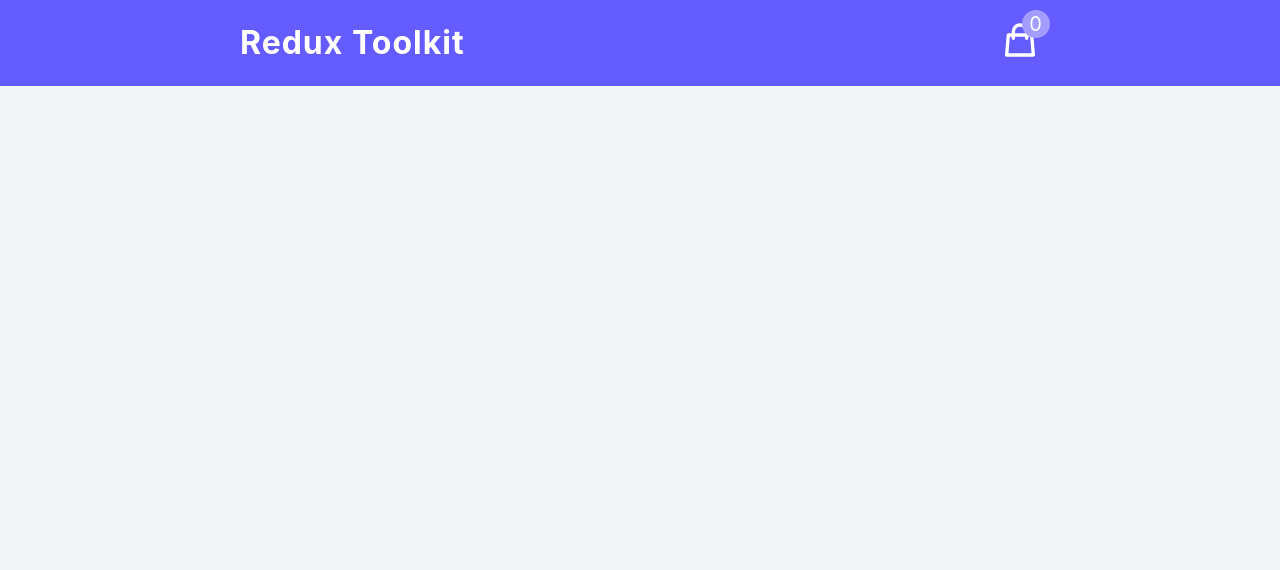
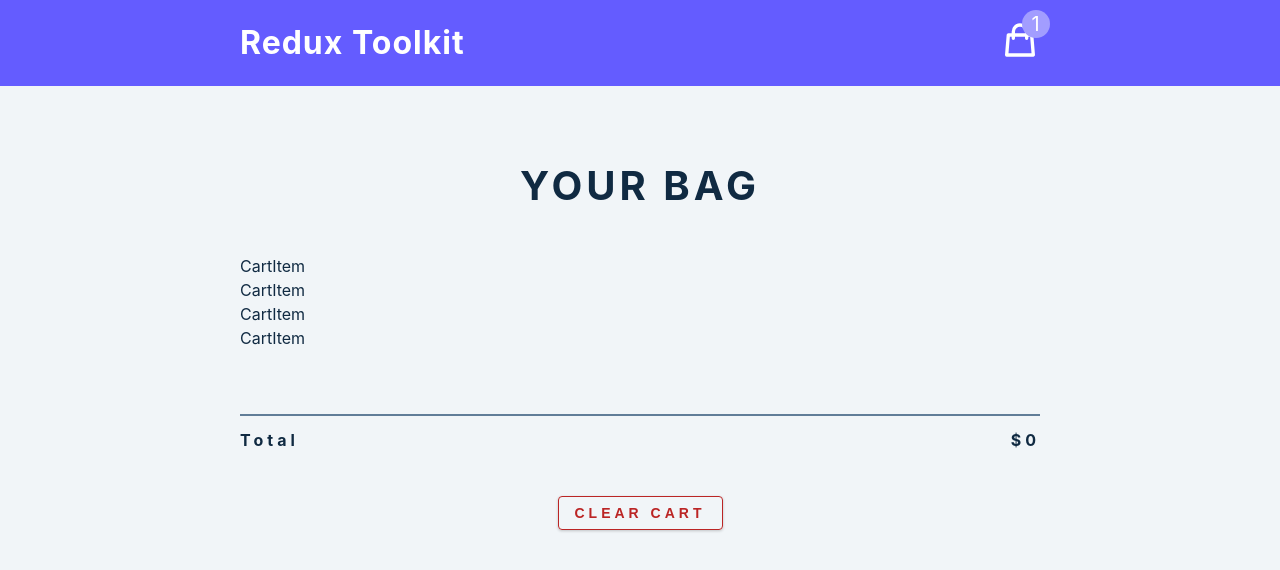
Before and after one commit to jakhecs/redux-toolkit-tutorial-john-smilga, a React (Create React App) app: page / in a window 1280 px wide. Shown: the top 570 px of the page. Built offline with nearby package versions, Linux system fonts and the light colour scheme.

Commit message:
Render list

```diff
--- a/src/App.jsx
+++ b/src/App.jsx
@@ -1,9 +1,11 @@
+import CartContainer from "./components/cartContainer";
 import Navbar from "./components/navbar";
 
 function App() {
   return (
     <main>
       <Navbar />
+      <CartContainer />
     </main>
   );
 }
--- /dev/null
+++ b/src/components/cartContainer.jsx
@@ -0,0 +1,40 @@
+import CartItem from "./cartItem";
+import { useSelector } from "react-redux";
+
+const CartContainer = () => {
+  const { cartItems, total, amount } = useSelector((store) => store.cart);
+
+  if (amount < 1) {
+    return (
+      <section className="cart">
+        <header>
+          <h2>your bag</h2>
+          <h4 className="empty-cart">is currrently empty</h4>
+        </header>
+      </section>
+    );
+  }
+  return (
+    <section className="cart">
+      <header>
+        <h2>your bag</h2>
+      </header>
+      <div>
+        {cartItems.map((item) => {
+          return <CartItem key={item.id} {...item} />;
+        })}
+      </div>
+      <footer>
+        <hr />
+        <div className="cart-total">
+          <h4>
+            total <span>${total} </span>
+          </h4>
+        </div>
+        <button className="btn clear-btn">clear cart</button>
+      </footer>
+    </section>
+  );
+};
+
+export default CartContainer;
--- /dev/null
+++ b/src/components/cartItem.jsx
@@ -0,0 +1,7 @@
+import React from "react";
+
+const CartItem = () => {
+  return <div>CartItem</div>;
+};
+
+export default CartItem;
--- a/src/features/cart/cartSlice.jsx
+++ b/src/features/cart/cartSlice.jsx
@@ -1,8 +1,9 @@
 import { createSlice } from "@reduxjs/toolkit";
+import cartItems from "../../cartItems";
 
 const initialState = {
-  cartItems: [],
-  amount: 0,
+  cartItems: cartItems,
+  amount: 1,
   total: 0,
   isLoading: true,
 };
```
